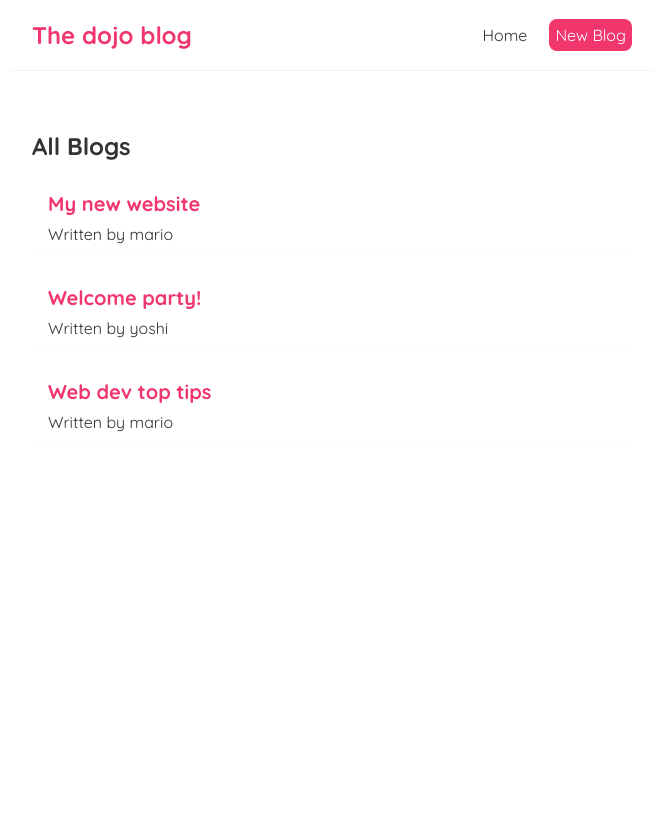
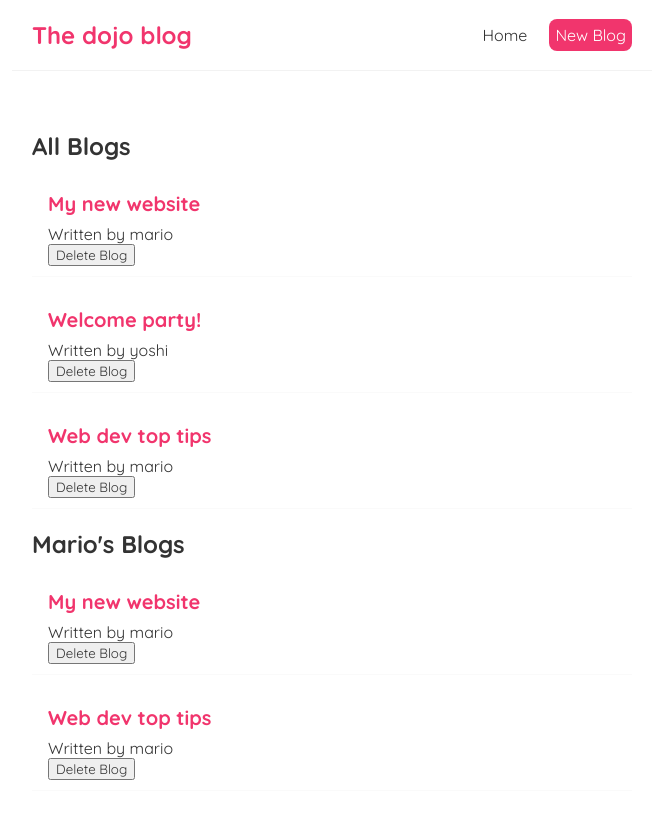
Before and after one commit to akramghaleb/react-The-dojo-blog, a React (Create React App) app in the folder dojo-blog/: page /create in a window 1280 px wide. Shown: the top 818 px of the page, without its empty margins (308-971 px from the left). Built offline with nearby package versions, Linux system fonts and the light colour scheme.

Commit message:
Functions as Props

```diff
--- a/dojo-blog/src/BlogList.js
+++ b/dojo-blog/src/BlogList.js
@@ -1,12 +1,13 @@
-const BlogList = ({blogs , title}) => {
+const BlogList = ({blogs , title ,deleteBlog}) => {
 
     return (
         <div className="blog-list">
             <h2>{ title }</h2>
             {blogs.map(blog => (
                 <div className="blog-preview" key={blog.id} >
-                <h2>{ blog.title }</h2>
-                <p>Written by { blog.author }</p>
+                    <h2>{ blog.title }</h2>
+                    <p>Written by { blog.author }</p>
+                    <button onClick={() => deleteBlog(blog.id)} >Delete Blog</button>
                 </div>
             ))}
         </div>
--- a/dojo-blog/src/Home.js
+++ b/dojo-blog/src/Home.js
@@ -2,15 +2,23 @@
 import BlogList from './BlogList';
 
 const HomePage = () => {
-    const [blogs] = useState([
+    const [blogs ,setBlogs] = useState([
         { title: 'My new website', body: 'lorem ipsum...', author: 'mario', id: 1 },
         { title: 'Welcome party!', body: 'lorem ipsum...', author: 'yoshi', id: 2 },
         { title: 'Web dev top tips', body: 'lorem ipsum...', author: 'mario', id: 3 }
       ])
 
+      const deleteBlog = (id) => {
+        setBlogs(blogs.filter((blog) => blog.id !== id))
+      }
+
     return (
         <div className="home">
-            <BlogList blogs={blogs} title='All Blogs'/>
+            <BlogList blogs={blogs} title='All Blogs' deleteBlog={deleteBlog}/>
+            <BlogList
+                deleteBlog={deleteBlog}
+                blogs={blogs.filter((blog)=> blog.author === 'mario')}
+                title="Mario's Blogs"/>
         </div>
      );
 }
```
